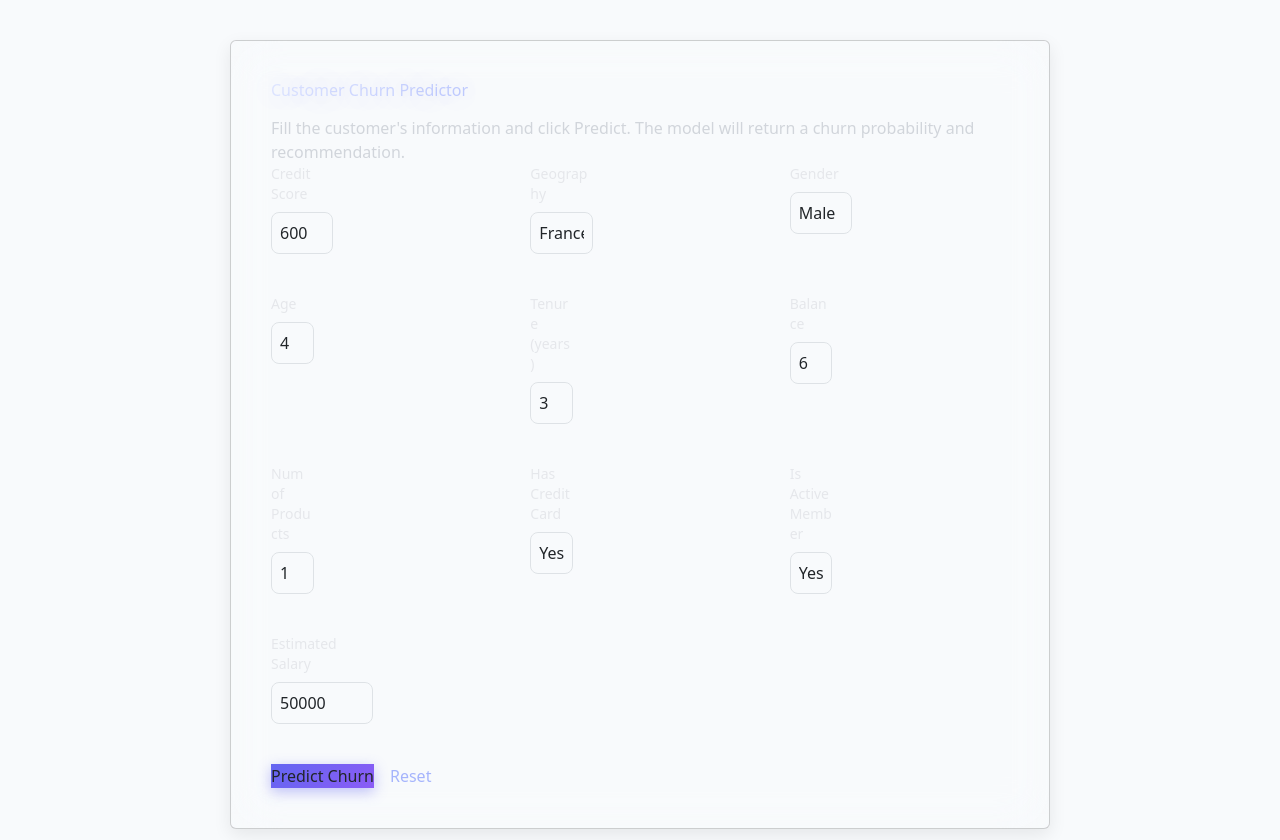
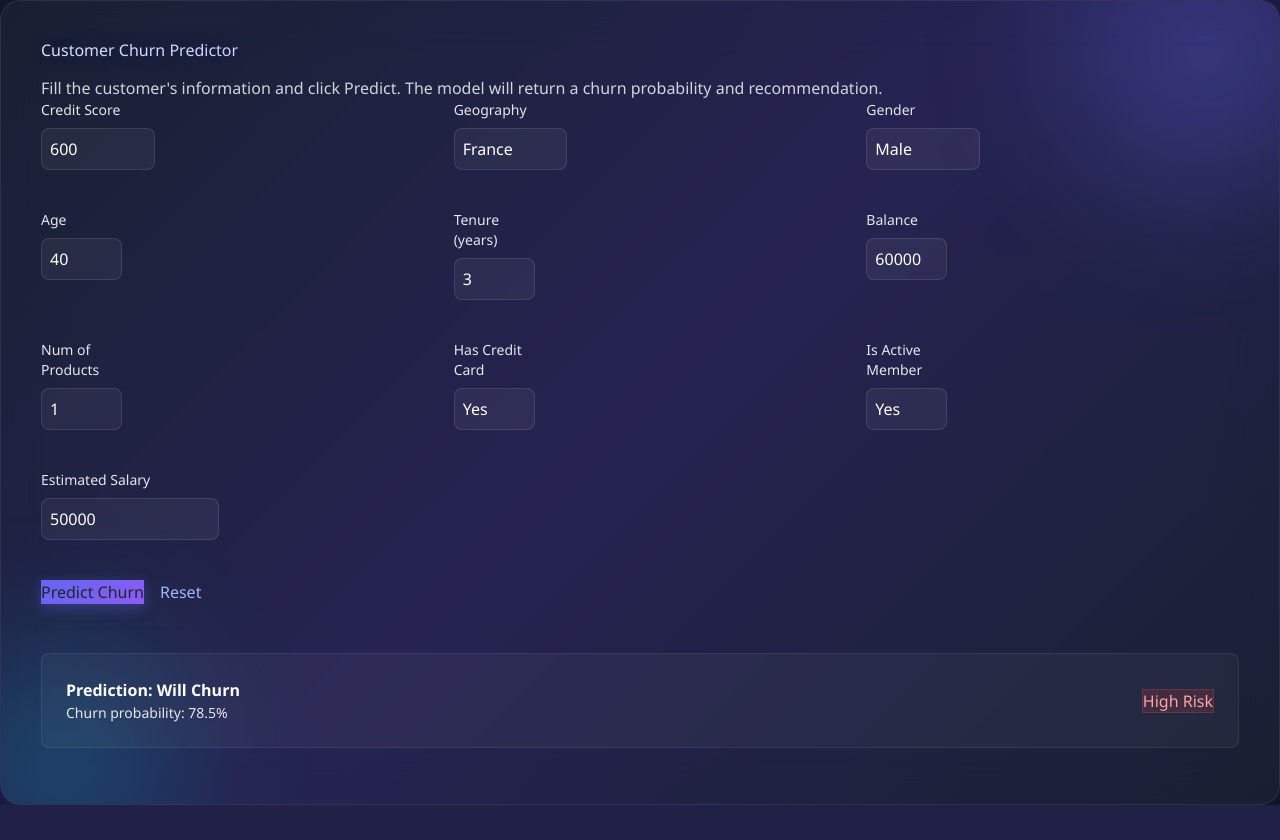
Before and after one commit to Captain-23/ML-Projects, a Flask app: page / in a window 1280 px wide. After the commit the page ends 805 px from the top, so only its background shows below. Run offline with Flask 3, Linux system fonts and the light colour scheme.

Commit message:
added the main folder readme file

```diff
--- a/ANN project (Churn)/static/style.css
+++ b/ANN project (Churn)/static/style.css
@@ -1,108 +1,129 @@
-/* ── Base ── */
+/* ── Base ─────────────────────────────────────────────── */
 body {
-  @apply bg-slate-950 text-gray-100 font-sans antialiased;
+  @apply min-h-screen flex items-center justify-center px-4;
   background: linear-gradient(135deg, #0f172a 0%, #1e1b4b 50%, #0f172a 100%);
-  min-height: 100vh;
+  font-family: 'Segoe UI', system-ui, -apple-system, sans-serif;
 }
 
-/* ── Glass Card ── */
+/* ── Glass Card ──────────────────────────────────────── */
 .glass-card {
-  @apply relative overflow-hidden rounded-2xl border border-white/10;
   background: rgba(255, 255, 255, 0.04);
   backdrop-filter: blur(24px);
   -webkit-backdrop-filter: blur(24px);
-  max-width: 820px;
-  margin: 40px auto;
-  box-shadow:
-    0 8px 32px rgba(0, 0, 0, 0.3),
-    inset 0 1px 0 rgba(255, 255, 255, 0.06);
+  border: 1px solid rgba(255, 255, 255, 0.08);
+  border-radius: 1.25rem;
+  position: relative;
+  overflow: hidden;
 }
 
-/* ── Decorative Orbs ── */
+/* ── Decorative Orbs ─────────────────────────────────── */
 .orb {
-  @apply absolute rounded-full pointer-events-none;
+  position: absolute;
+  border-radius: 50%;
   filter: blur(80px);
   opacity: 0.35;
+  pointer-events: none;
+  z-index: 0;
 }
 .orb-1 {
-  @apply w-72 h-72 -top-20 -left-20;
-  background: radial-gradient(circle, #6366f1, transparent 70%);
+  width: 260px;
+  height: 260px;
+  background: #6366f1;
+  top: -80px;
+  right: -60px;
 }
 .orb-2 {
-  @apply w-64 h-64 -bottom-16 -right-16;
-  background: radial-gradient(circle, #06b6d4, transparent 70%);
+  width: 200px;
+  height: 200px;
+  background: #06b6d4;
+  bottom: -60px;
+  left: -40px;
 }
 
-/* ── Header ── */
-.header-glow {
+.card-body {
+  position: relative;
+  z-index: 1;
+}
+
+/* ── Header ──────────────────────────────────────────── */
+.header-accent {
   @apply text-2xl font-bold tracking-tight;
   background: linear-gradient(135deg, #e0e7ff, #a5b4fc, #818cf8);
   -webkit-background-clip: text;
   -webkit-text-fill-color: transparent;
   background-clip: text;
 }
-.header-accent {
-  text-shadow: 0 0 30px rgba(99, 102, 241, 0.3);
+.header-glow {
+  text-shadow: 0 0 30px rgba(129, 140, 248, 0.3);
 }
 
-/* ── Form Controls ── */
-.form-label {
-  @apply block text-sm font-medium text-gray-300 mb-1;
-}
+/* ── Form Controls ───────────────────────────────────── */
 .form-control,
 .form-select {
-  @apply mt-1 w-full rounded-lg px-3 py-2 text-sm text-gray-100 placeholder-gray-500
-         border border-white/10 outline-none transition-all duration-200;
-  background: rgba(255, 255, 255, 0.05);
+  @apply text-sm text-white placeholder-gray-500;
+  background: rgba(255, 255, 255, 0.05) !important;
+  border: 1px solid rgba(255, 255, 255, 0.1) !important;
+  border-radius: 0.5rem;
+  transition: border-color 0.2s ease, box-shadow 0.2s ease;
+  color: #fff !important;
 }
 .form-control:focus,
 .form-select:focus {
-  @apply border-indigo-500/60 ring-2 ring-indigo-500/20;
-  background: rgba(255, 255, 255, 0.08);
+  border-color: rgba(99, 102, 241, 0.5) !important;
+  box-shadow: 0 0 0 3px rgba(99, 102, 241, 0.15) !important;
+  outline: none;
 }
 .form-select option {
-  @apply bg-slate-900 text-gray-100;
+  background: #1e1b4b;
+  color: #e2e8f0;
+}
+.form-label {
+  @apply text-xs font-medium uppercase tracking-wider text-gray-400;
 }
 
-/* ── Primary Button ── */
+/* ── Primary Button ──────────────────────────────────── */
 .btn-excite {
-  @apply inline-flex items-center justify-center rounded-lg px-6 py-2.5
-         text-sm font-semibold text-white transition-all duration-300
-         shadow-lg cursor-pointer border-0;
+  @apply px-6 py-2.5 text-sm font-semibold rounded-lg text-white;
   background: linear-gradient(135deg, #6366f1, #8b5cf6);
-  box-shadow: 0 4px 14px rgba(99, 102, 241, 0.4);
+  border: none;
+  cursor: pointer;
+  transition: transform 0.15s ease, box-shadow 0.2s ease;
+  box-shadow: 0 4px 14px rgba(99, 102, 241, 0.35);
 }
 .btn-excite:hover {
-  background: linear-gradient(135deg, #818cf8, #a78bfa);
+  transform: translateY(-1px);
   box-shadow: 0 6px 20px rgba(99, 102, 241, 0.5);
-  transform: translateY(-1px);
 }
 .btn-excite:active {
   transform: translateY(0);
 }
 
-/* ── Risk Badges ── */
+/* ── Result / Alert ──────────────────────────────────── */
+.alert-info {
+  background: rgba(255, 255, 255, 0.04);
+  border: 1px solid rgba(255, 255, 255, 0.08);
+}
+
+/* ── Risk Badges ─────────────────────────────────────── */
 .badge-risk-high {
-  @apply inline-block rounded-full px-3 py-1 text-xs font-bold uppercase tracking-wider;
+  @apply inline-block px-3 py-1 text-xs font-bold uppercase tracking-wide rounded-full;
   background: rgba(239, 68, 68, 0.15);
   color: #fca5a5;
-  border: 1px solid rgba(239, 68, 68, 0.3);
+  border: 1px solid rgba(239, 68, 68, 0.25);
 }
 .badge-risk-low {
-  @apply inline-block rounded-full px-3 py-1 text-xs font-bold uppercase tracking-wider;
+  @apply inline-block px-3 py-1 text-xs font-bold uppercase tracking-wide rounded-full;
   background: rgba(34, 197, 94, 0.15);
   color: #86efac;
-  border: 1px solid rgba(34, 197, 94, 0.3);
+  border: 1px solid rgba(34, 197, 94, 0.25);
 }
 
-/* ── Result Section ── */
-.alert-info {
-  @apply rounded-lg p-4;
-  background: rgba(255, 255, 255, 0.03);
-  border: 1px solid rgba(255, 255, 255, 0.06);
+/* ── Misc ────────────────────────────────────────────── */
+a.text-indigo-300 {
+  @apply text-sm no-underline;
+  color: #a5b4fc;
+  transition: color 0.2s ease;
 }
-
-/* ── Utilities ── */
-.result {
-  @apply text-white font-semibold text-base;
+a.text-indigo-300:hover {
+  color: #c7d2fe;
 }
--- a/ANN project (Churn)/templates/index.html
+++ b/ANN project (Churn)/templates/index.html
@@ -4,29 +4,12 @@
     <meta charset="utf-8" />
     <meta name="viewport" content="width=device-width, initial-scale=1" />
     <title>Churn Predictor</title>
-    <link
-      href="https://cdn.jsdelivr.net/npm/bootstrap@5.3.2/dist/css/bootstrap.min.css"
-      rel="stylesheet"
-    />
-    <link href="https://cdn.jsdelivr.net/npm/tailwindcss@2.2.19/dist/tailwind.min.css" rel="stylesheet">
-    <link href="/static//style.css" rel="stylesheet">
-    <style>
-      body {
-        background: #f8fafc;
-      }
-      .card {
-        max-width: 820px;
-        margin: 40px auto;
-        box-shadow: 0 6px 18px rgba(0, 0, 0, 0.08);
-      }
-      .result {
-        font-weight: 600;
-      }
-    </style>
+    <link href="https://cdn.jsdelivr.net/npm/bootstrap@5.3.2/dist/css/bootstrap.min.css" rel="stylesheet" />
+    <link href="https://cdn.jsdelivr.net/npm/tailwindcss@2.2.19/dist/tailwind.min.css" rel="stylesheet" />
+    <link rel="stylesheet" href="style.css" />
   </head>
   <body>
     <div class="card p-4 glass-card relative overflow-hidden">
-      <!-- decorative orbs -->
       <div class="orb orb-1"></div>
       <div class="orb orb-2"></div>
       <div class="card-body">
@@ -37,7 +20,7 @@
           <div class="row g-3 grid grid-cols-1 md:grid-cols-3 gap-4">
             <div class="col-md-4">
               <label class="form-label block text-sm text-gray-200">Credit Score</label>
-              <input name="CreditScore" class="form-control mt-1 p-2 rounded-lg bg-white/5 border border-white/5 w-full" type="number" step="1" value="600" required>
+              <input name="CreditScore" class="form-control mt-1 p-2 rounded-lg bg-white/5 border border-white/5 w-full" type="number" step="1" value="600" required />
             </div>
             <div class="col-md-4">
               <label class="form-label block text-sm text-gray-200">Geography</label>
@@ -57,19 +40,19 @@
 
             <div class="col-md-3">
               <label class="form-label block text-sm text-gray-200">Age</label>
-              <input name="Age" class="form-control mt-1 p-2 rounded-lg bg-white/5 border border-white/5 w-full" type="number" step="1" value="40">
+              <input name="Age" class="form-control mt-1 p-2 rounded-lg bg-white/5 border border-white/5 w-full" type="number" step="1" value="40" />
             </div>
             <div class="col-md-3">
               <label class="form-label block text-sm text-gray-200">Tenure (years)</label>
-              <input name="Tenure" class="form-control mt-1 p-2 rounded-lg bg-white/5 border border-white/5 w-full" type="number" step="1" value="3">
+              <input name="Tenure" class="form-control mt-1 p-2 rounded-lg bg-white/5 border border-white/5 w-full" type="number" step="1" value="3" />
             </div>
             <div class="col-md-3">
               <label class="form-label block text-sm text-gray-200">Balance</label>
-              <input name="Balance" class="form-control mt-1 p-2 rounded-lg bg-white/5 border border-white/5 w-full" type="number" step="0.01" value="60000">
+              <input name="Balance" class="form-control mt-1 p-2 rounded-lg bg-white/5 border border-white/5 w-full" type="number" step="0.01" value="60000" />
             </div>
             <div class="col-md-3">
               <label class="form-label block text-sm text-gray-200">Num of Products</label>
-              <input name="NumOfProducts" class="form-control mt-1 p-2 rounded-lg bg-white/5 border border-white/5 w-full" type="number" step="1" value="1">
+              <input name="NumOfProducts" class="form-control mt-1 p-2 rounded-lg bg-white/5 border border-white/5 w-full" type="number" step="1" value="1" />
             </div>
 
             <div class="col-md-3">
@@ -88,7 +71,7 @@
             </div>
             <div class="col-md-6">
               <label class="form-label block text-sm text-gray-200">Estimated Salary</label>
-              <input name="EstimatedSalary" class="form-control mt-1 p-2 rounded-lg bg-white/5 border border-white/5 w-full" type="number" step="0.01" value="50000">
+              <input name="EstimatedSalary" class="form-control mt-1 p-2 rounded-lg bg-white/5 border border-white/5 w-full" type="number" step="0.01" value="50000" />
             </div>
 
             <div class="col-12 mt-3 md:col-span-3 flex gap-3">
@@ -98,24 +81,18 @@
           </div>
         </form>
 
-        {% if result is defined %}
-        <hr class="my-4 border-white/6">
+        <hr class="my-4 border-white/6" />
         <div class="alert alert-info mt-3 bg-white/3 p-4 rounded-lg">
           <div class="row flex items-center">
             <div class="col-md-8 flex-1">
-              <div class="result text-white font-semibold">Prediction: {{ result.label }}</div>
-              <div class="small text-gray-200">Churn probability: {{ result.probability }}%</div>
+              <div class="result text-white font-semibold">Prediction: Will Churn</div>
+              <div class="small text-gray-200">Churn probability: 78.5%</div>
             </div>
             <div class="col-md-4 text-end">
-              {% if result.risk == 'High' %}
-                <span class="badge-risk-high">High Risk</span>
-              {% else %}
-                <span class="badge-risk-low">Low Risk</span>
-              {% endif %}
+              <span class="badge-risk-high">High Risk</span>
             </div>
           </div>
         </div>
-        {% endif %}
 
       </div>
     </div>
```
Also changed, not shown: ANN project (Churn)/static/css/styles.css (added), README.md (added).
